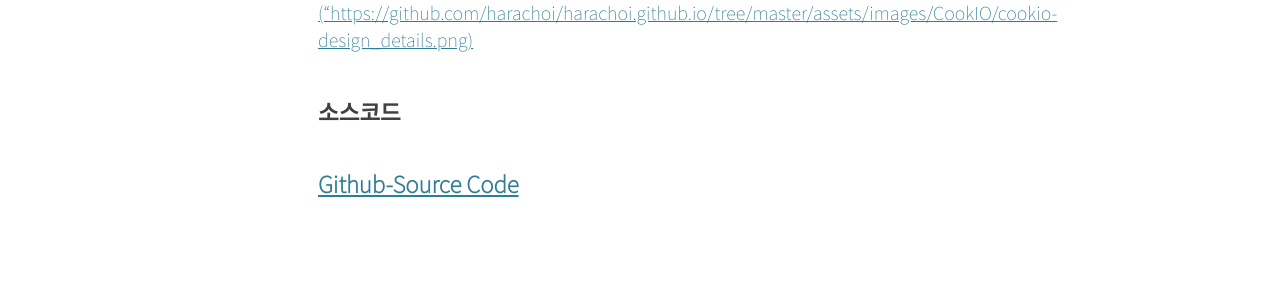
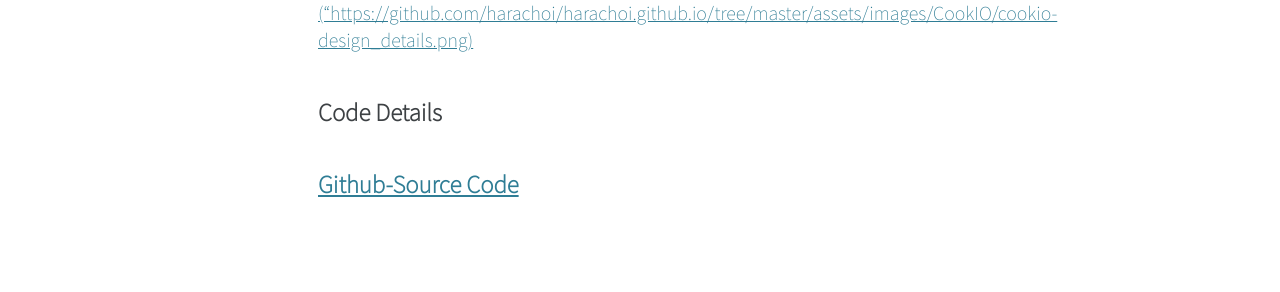
Before and after one commit to harachoi/harachoi.github.io, a Jekyll site: the page built from _portfolio/Cook-IO.md, in a window 1280 px wide. Shown: the part 1616-1908 px from the top of the page. Built offline with Jekyll 4.4.1, drawn with Linux system fonts in a browser that asks for light colours; cached includes are drawn as plain includes; some web fonts are replaced.

Commit message:
changed wording

```diff
--- a/_portfolio/Cook-IO.md
+++ b/_portfolio/Cook-IO.md
@@ -52,6 +52,6 @@
 
 
 
-## 소스코드
+## Code Details
 
 ## [Github-Source Code](https://github.com/harachoi/Cook-I-O)
```
Also changed, not shown: _portfolio/VaxTrax.md (+1 -2 lines).
